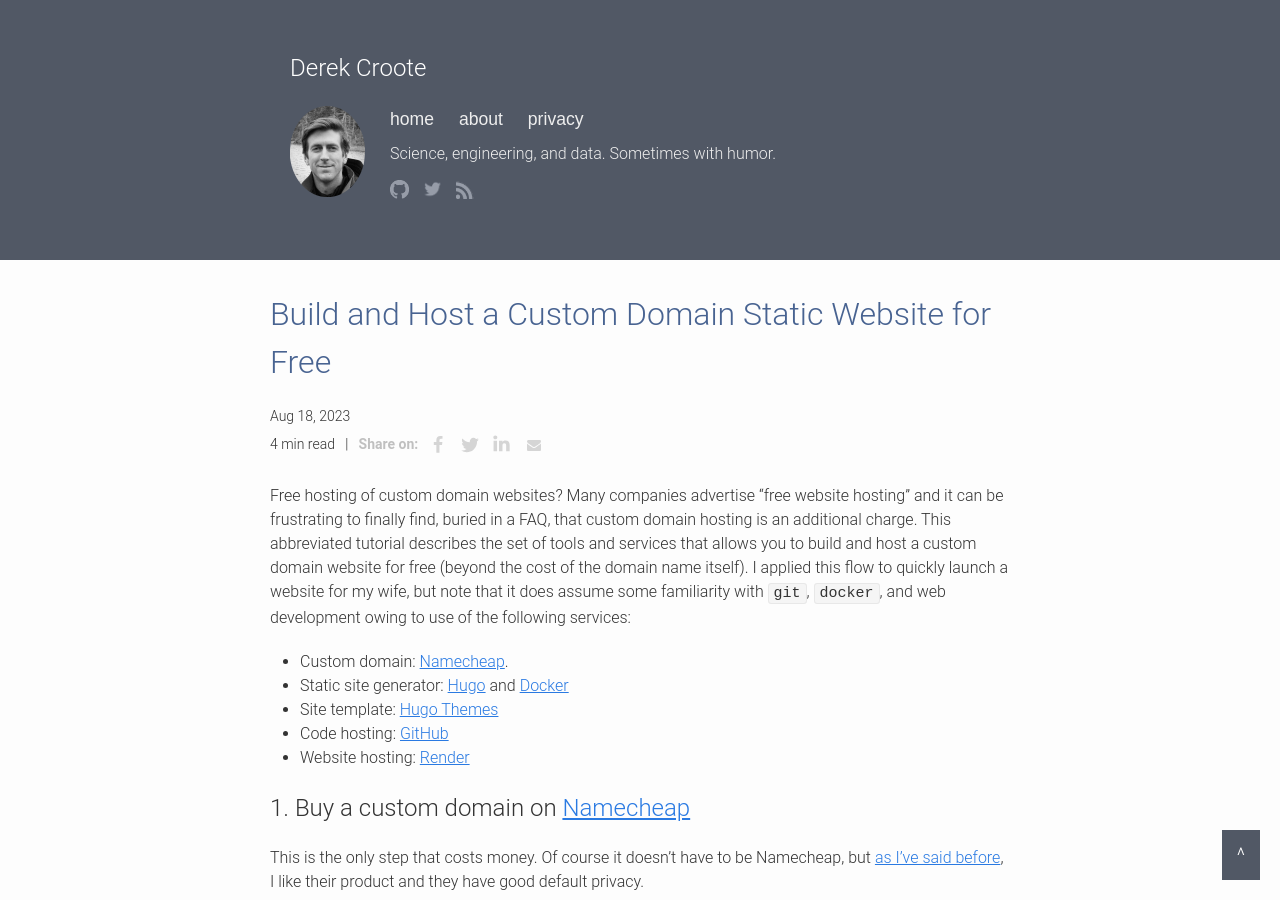
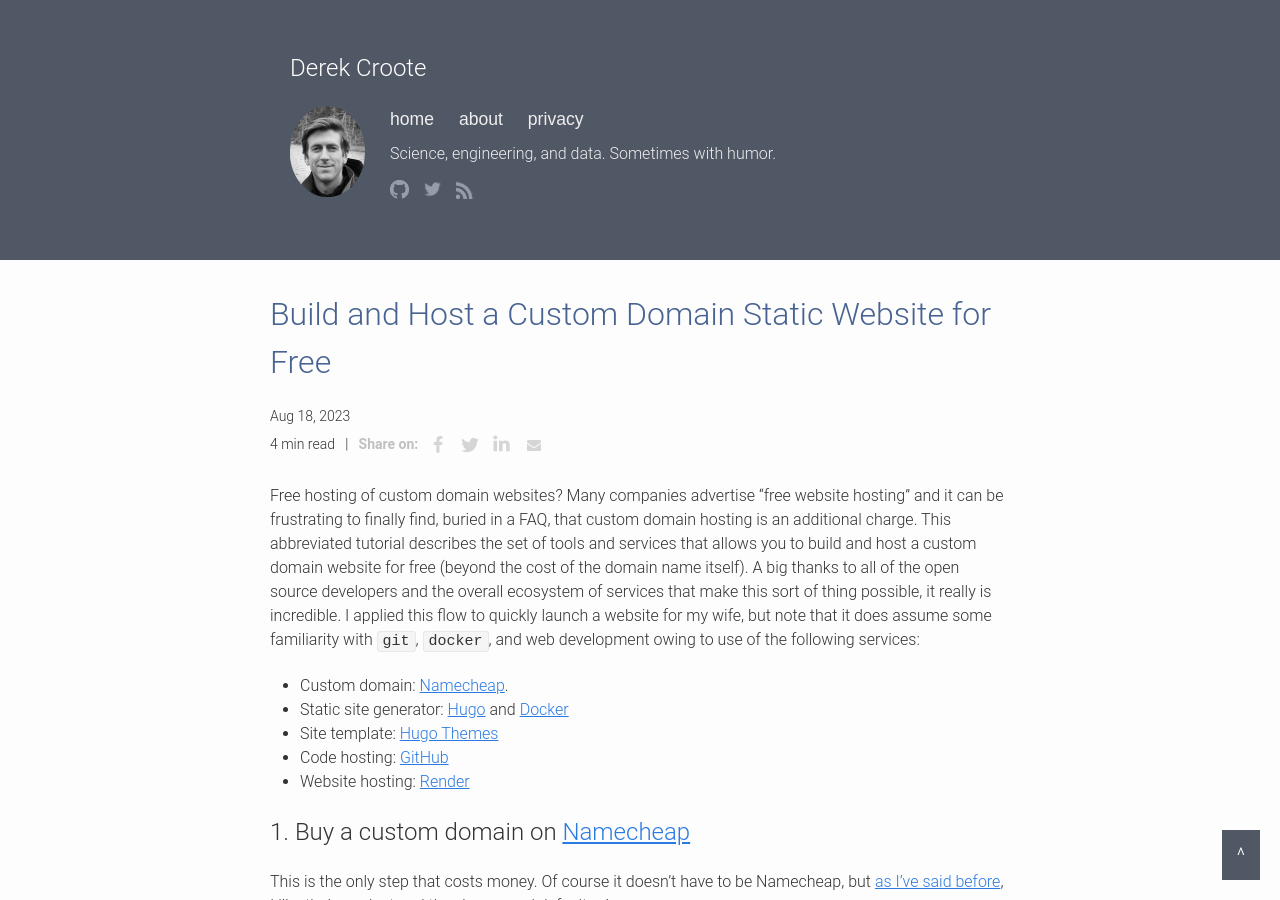
Before and after one commit to dcroote/dcroote.github.io, a Jekyll site: the page built from _posts/2023-08-18-website-cheaply.md, in a window 1280 px wide and 900 px high. Built offline with Jekyll 4.4.1, drawn with Linux system fonts in a browser that asks for light colours; some web fonts are replaced.

Commit message:
fix(post): intro website wording

```diff
--- a/_posts/2023-08-18-website-cheaply.md
+++ b/_posts/2023-08-18-website-cheaply.md
@@ -6,7 +6,7 @@
 comments: false
 ---
 
-Free hosting of custom domain websites? Many companies advertise “free website hosting” and it can be frustrating to finally find, buried in a FAQ, that custom domain hosting is an additional charge. This abbreviated tutorial describes the set of tools and services that allows you to build and host a custom domain website for free (beyond the cost of the domain name itself). I applied this flow to quickly launch a website for my wife, but note that it does assume some familiarity with `git`, `docker`, and web development owing to use of the following services:
+Free hosting of custom domain websites? Many companies advertise “free website hosting” and it can be frustrating to finally find, buried in a FAQ, that custom domain hosting is an additional charge. This abbreviated tutorial describes the set of tools and services that allows you to build and host a custom domain website for free (beyond the cost of the domain name itself). A big thanks to all of the open source developers and the overall ecosystem of services that make this sort of thing possible, it really is incredible. I applied this flow to quickly launch a website for my wife, but note that it does assume some familiarity with `git`, `docker`, and web development owing to use of the following services:
 
 - Custom domain: [Namecheap](https://namecheap.com).
 - Static site generator: [Hugo](https://gohugo.io) and [Docker](https://docker.com)
```
